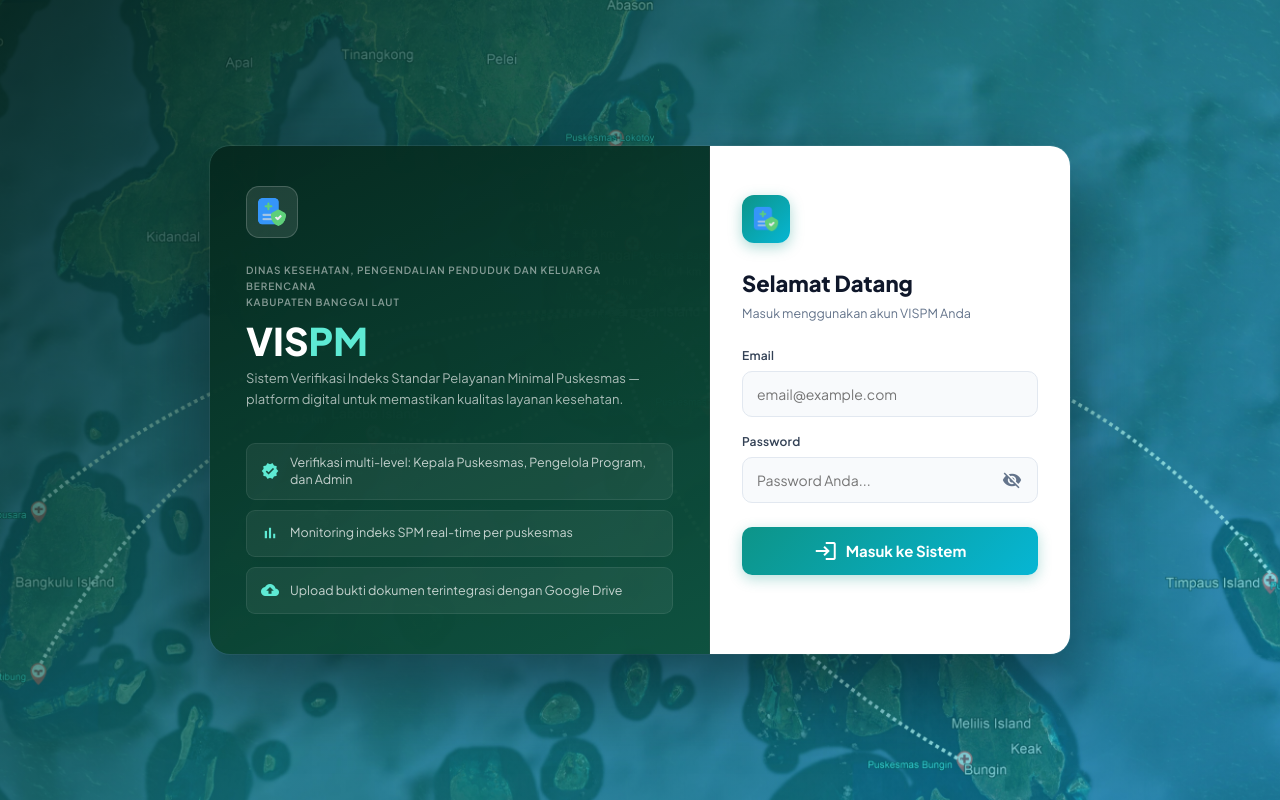
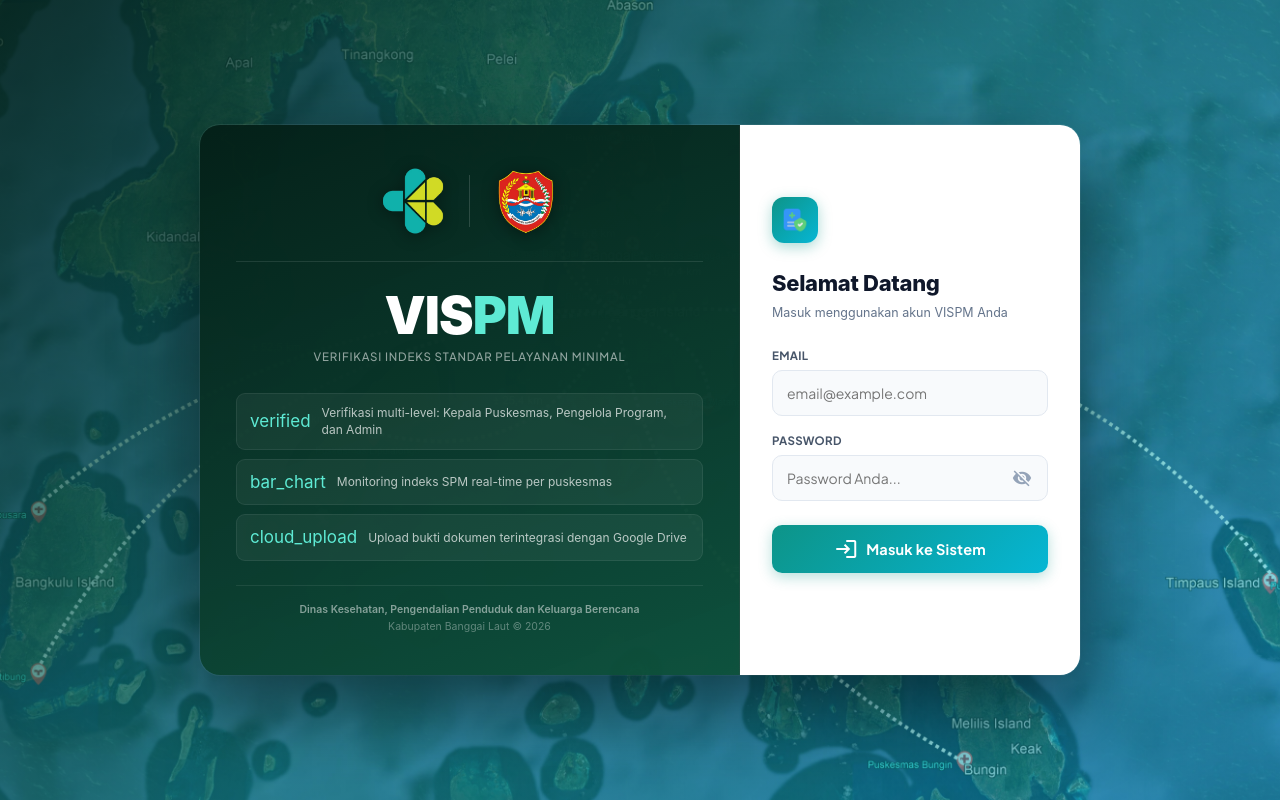
Before and after one commit to fandy7-cmyk/vispm, a website: page public/index.html in a window 1280 px wide. Drawn offline with Linux system fonts and the light colour scheme.

Commit message:
Update index.html

```diff
--- a/public/index.html
+++ b/public/index.html
@@ -58,68 +58,108 @@ body { font-family: 'Plus Jakarta Sans', sans-serif; background: var(--bg); colo
   content: ''; position: absolute; inset: 0;
   background: linear-gradient(135deg, rgba(5,40,30,0.88) 0%, rgba(13,148,136,0.55) 50%, rgba(6,182,212,0.45) 100%);
 }
-/* Modal container */
 .auth-modal {
   position: relative; z-index: 1;
   display: flex; border-radius: 20px; overflow: hidden;
-  width: 860px; max-width: calc(100vw - 32px);
-  box-shadow: 0 32px 80px rgba(0,0,0,0.45), 0 0 0 1px rgba(255,255,255,0.08);
-  animation: authIn 0.35s cubic-bezier(0.34,1.56,0.64,1);
+  width: 880px; max-width: calc(100vw - 32px);
+  max-height: calc(100vh - 48px);
+  box-shadow: 0 32px 80px rgba(0,0,0,0.5), 0 0 0 1px rgba(255,255,255,0.08);
+  animation: authIn 0.4s cubic-bezier(0.34,1.56,0.64,1);
 }
 @keyframes authIn {
-  from { opacity: 0; transform: translateY(24px) scale(0.97); }
+  from { opacity: 0; transform: translateY(28px) scale(0.96); }
   to   { opacity: 1; transform: translateY(0) scale(1); }
 }
-/* Kiri - info panel */
+/* Kiri */
 .auth-left {
   flex: 1; min-width: 0;
-  background: linear-gradient(155deg, rgba(5,40,30,0.97) 0%, rgba(13,80,60,0.95) 100%);
+  background: linear-gradient(160deg, rgba(4,32,24,0.98) 0%, rgba(10,58,44,0.97) 60%, rgba(13,80,58,0.96) 100%);
   padding: 40px 36px;
-  display: flex; flex-direction: column; justify-content: center;
+  display: flex; flex-direction: column;
   border-right: 1px solid rgba(255,255,255,0.07);
 }
-.auth-left-logo {
-  width: 52px; height: 52px; border-radius: 13px;
-  background: rgba(255,255,255,0.1); border: 1.5px solid rgba(255,255,255,0.18);
+/* Logo area — tengah */
+.auth-left-logos {
+  display: flex; align-items: center; justify-content: center; gap: 20px;
+  margin-bottom: 28px; padding-bottom: 24px;
+  border-bottom: 1px solid rgba(255,255,255,0.1);
+}
+.auth-left-logo-item {
+  width: 72px; height: 72px;
   display: flex; align-items: center; justify-content: center;
-  margin-bottom: 24px; overflow: hidden;
+  flex-shrink: 0;
 }
-.auth-left-logo img { width: 34px; height: 34px; object-fit: contain; }
-.auth-left-instansi {
-  font-size: 10px; font-weight: 600; letter-spacing: 0.9px;
-  text-transform: uppercase; color: rgba(255,255,255,0.5);
-  line-height: 1.6; margin-bottom: 10px;
+.auth-left-logo-item img { width: 100%; height: 100%; object-fit: contain; filter: drop-shadow(0 2px 8px rgba(0,0,0,0.4)); }
+.auth-left-logo-divider {
+  width: 1px; height: 52px;
+  background: rgba(255,255,255,0.15);
 }
-.auth-left h1 { font-size: 38px; font-weight: 900; color: white; margin-bottom: 6px; line-height: 1.1; }
-.auth-left h1 span { color: #5eead4; }
-.auth-left-sub { font-size: 13px; color: rgba(255,255,255,0.65); margin-bottom: 32px; line-height: 1.65; }
-.auth-left-features { display: flex; flex-direction: column; gap: 10px; }
+/* Title */
+.auth-left-title { text-align: center; margin-bottom: 28px; }
+.auth-left-title h1 {
+  font-size: 52px; font-weight: 900; color: white; line-height: 1;
+  letter-spacing: -1px; margin-bottom: 6px;
+  font-family: 'Inter', 'Segoe UI', sans-serif;
+}
+.auth-left-title h1 span { color: #5eead4; }
+.auth-left-title p {
+  font-size: 11.5px; font-weight: 500; color: rgba(255,255,255,0.55);
+  letter-spacing: 0.8px; text-transform: uppercase;
+  line-height: 1.5;
+}
+/* Features */
+.auth-left-features { display: flex; flex-direction: column; gap: 9px; flex: 1; }
 .auth-left-feature {
   display: flex; align-items: center; gap: 11px;
-  background: rgba(255,255,255,0.06); border-radius: 9px;
-  padding: 10px 14px; border: 1px solid rgba(255,255,255,0.08);
+  background: rgba(255,255,255,0.05); border-radius: 9px;
+  padding: 10px 13px; border: 1px solid rgba(255,255,255,0.07);
 }
-.auth-left-feature .material-icons { font-size: 18px; color: #5eead4; flex-shrink: 0; }
-.auth-left-feature span { font-size: 12.5px; color: rgba(255,255,255,0.75); line-height: 1.4; }
-/* Kanan - form */
+.auth-left-feature .material-icons { font-size: 17px; color: #5eead4; flex-shrink: 0; }
+.auth-left-feature span {
+  font-size: 12px; color: rgba(255,255,255,0.7); line-height: 1.45;
+  font-family: 'Inter', 'Segoe UI', sans-serif;
+}
+/* Copyright */
+.auth-left-footer {
+  margin-top: 24px; padding-top: 16px;
+  border-top: 1px solid rgba(255,255,255,0.08);
+  text-align: center;
+}
+.auth-left-footer p {
+  font-size: 10.5px; color: rgba(255,255,255,0.35);
+  line-height: 1.6; font-style: normal;
+  font-family: 'Inter', 'Segoe UI', sans-serif;
+}
+.auth-left-footer strong { color: rgba(255,255,255,0.5); font-weight: 600; }
+/* Kanan */
 .auth-right {
-  width: 360px; flex-shrink: 0;
+  width: 340px; flex-shrink: 0;
   background: white;
   padding: 32px;
   display: flex; flex-direction: column; justify-content: center;
 }
 .auth-right-logo {
-  width: 48px; height: 48px; border-radius: 12px;
+  width: 46px; height: 46px; border-radius: 12px;
   background: linear-gradient(135deg, #0d9488, #06b6d4);
   display: flex; align-items: center; justify-content: center;
   margin-bottom: 24px; overflow: hidden;
   box-shadow: 0 4px 14px rgba(13,148,136,0.35);
 }
-.auth-right-logo img { width: 30px; height: 30px; object-fit: contain; }
-.auth-right h2 { font-size: 22px; font-weight: 800; color: var(--text); margin-bottom: 4px; }
-.auth-right-sub { font-size: 12.5px; color: var(--text-light); margin-bottom: 24px; }
+.auth-right-logo img { width: 28px; height: 28px; object-fit: contain; }
+.auth-right h2 {
+  font-size: 22px; font-weight: 800; color: var(--text); margin-bottom: 4px;
+  font-family: 'Inter', 'Segoe UI', sans-serif; letter-spacing: -0.3px;
+}
+.auth-right-sub {
+  font-size: 12.5px; color: var(--text-light); margin-bottom: 24px;
+  font-family: 'Inter', 'Segoe UI', sans-serif;
+}
 .auth-field { margin-bottom: 16px; }
-.auth-field label { display: block; font-size: 12px; font-weight: 600; color: var(--text-md); margin-bottom: 6px; letter-spacing: 0.2px; }
+.auth-field label {
+  display: block; font-size: 11.5px; font-weight: 700;
+  color: #475569; margin-bottom: 6px; letter-spacing: 0.3px;
+  text-transform: uppercase;
+}
 .auth-input {
   width: 100%; height: 46px; padding: 0 14px; border: 1.5px solid #e2e8f0;
   border-radius: 10px; font-size: 14px; font-family: inherit;
@@ -130,23 +170,23 @@ body { font-family: 'Plus Jakarta Sans', sans-serif; background: var(--bg); colo
 .auth-pw-wrap .auth-input { padding-right: 44px; }
 .auth-pw-toggle {
   position: absolute; right: 12px; top: 50%; transform: translateY(-50%);
-  background: none; border: none; cursor: pointer; color: var(--text-light);
+  background: none; border: none; cursor: pointer; color: #94a3b8;
   display: flex; align-items: center; padding: 4px;
 }
 .auth-btn {
   width: 100%; height: 48px;
   background: linear-gradient(135deg, #0d9488, #06b6d4);
-  border: none; border-radius: 10px; color: white; font-size: 15px;
+  border: none; border-radius: 10px; color: white; font-size: 14.5px;
   font-weight: 700; font-family: inherit; cursor: pointer; margin-top: 8px;
   transition: all 0.2s; display: flex; align-items: center; justify-content: center; gap: 8px;
-  box-shadow: 0 4px 14px rgba(13,148,136,0.3);
+  box-shadow: 0 4px 14px rgba(13,148,136,0.3); letter-spacing: 0.2px;
 }
 .auth-btn:hover { transform: translateY(-1px); box-shadow: 0 8px 24px rgba(13,148,136,0.4); }
 .auth-btn:disabled { opacity: 0.6; transform: none; cursor: not-allowed; box-shadow: none; }
 .auth-status { margin-top: 12px; font-size: 12.5px; color: var(--text-light); min-height: 18px; text-align: center; }
-.auth-status.error { color: var(--danger); font-weight: 500; }
+.auth-status.error { color: var(--danger); font-weight: 600; }
 @media (max-width: 700px) {
-  .auth-modal { flex-direction: column; width: calc(100vw - 32px); }
+  .auth-modal { flex-direction: column; max-height: none; }
   .auth-left { display: none; }
   .auth-right { width: 100%; }
 }
@@ -451,12 +491,22 @@ textarea.form-control { resize: vertical; }
   <div class="auth-modal">
     <!-- Kiri: Info aplikasi -->
     <div class="auth-left">
-      <div class="auth-left-logo">
-        <img src="/favicon.png" onerror="this.style.display='none'">
+      <!-- Logo Kemenkes + Balut di tengah -->
+      <div class="auth-left-logos">
+        <div class="auth-left-logo-item">
+          <img src="/logokemenkes.png" alt="Kemenkes">
+        </div>
+        <div class="auth-left-logo-divider"></div>
+        <div class="auth-left-logo-item">
+          <img src="/logobalut.png" alt="Kab. Banggai Laut">
+        </div>
       </div>
-      <div class="auth-left-instansi">Dinas Kesehatan, Pengendalian Penduduk dan Keluarga Berencana<br>Kabupaten Banggai Laut</div>
-      <h1>VIS<span>PM</span></h1>
-      <p class="auth-left-sub">Sistem Verifikasi Indeks Standar Pelayanan Minimal Puskesmas — platform digital untuk memastikan kualitas layanan kesehatan.</p>
+      <!-- Judul -->
+      <div class="auth-left-title">
+        <h1>VIS<span>PM</span></h1>
+        <p>Verifikasi Indeks Standar Pelayanan Minimal</p>
+      </div>
+      <!-- Fitur -->
       <div class="auth-left-features">
         <div class="auth-left-feature">
           <span class="material-icons">verified</span>
@@ -470,6 +520,10 @@ textarea.form-control { resize: vertical; }
           <span class="material-icons">cloud_upload</span>
           <span>Upload bukti dokumen terintegrasi dengan Google Drive</span>
         </div>
+      </div>
+      <!-- Copyright -->
+      <div class="auth-left-footer">
+        <p><strong>Dinas Kesehatan, Pengendalian Penduduk dan Keluarga Berencana</strong><br>Kabupaten Banggai Laut &copy; 2026</p>
       </div>
     </div>
     <!-- Kanan: Form login -->
```
